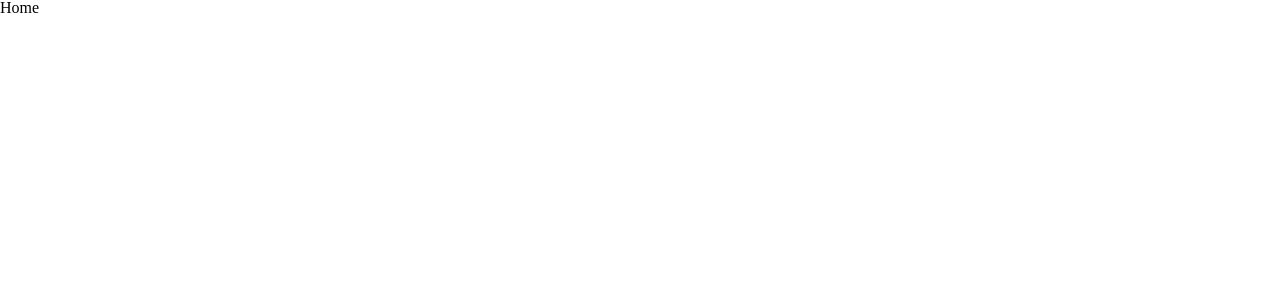
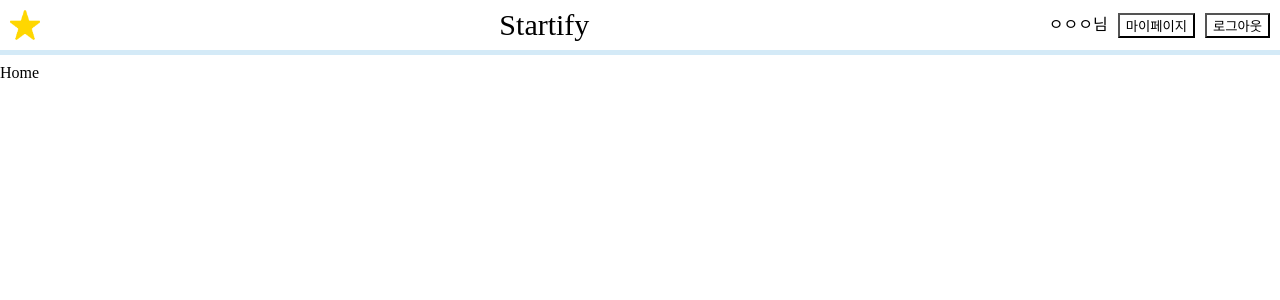
Before and after one commit to hansub1n/Startify, a React (Vite) app: page / in a window 1280 px wide. Shown: the top 300 px of the page. Built offline with nearby package versions, Linux system fonts and the light colour scheme.

Commit message:
style: 특정 페이지에 적용될 Layout 생성 및 적용
login, signup페이지에 적용X
NotFound페이지 적용하여 설정되지 않은 path진입시 메인페이지로 이동

```diff
--- a/eslint.config.js
+++ b/eslint.config.js
@@ -30,7 +30,8 @@ export default [
             ...reactHooks.configs.recommended.rules,
             "react/jsx-no-target-blank": "off",
             "react-refresh/only-export-components": ["warn", { allowConstantExport: true }],
-            "no-unused-vars": "off"
+            "no-unused-vars": "off",
+            "react/prop-types": "off"
         }
     }
 ];
--- /dev/null
+++ b/src/components/Layout/LayoutHeader.jsx
@@ -0,0 +1,64 @@
+import styled from "styled-components";
+import temporalLogo from "../../assets/temporalLogo.png";
+import Button from "../common/Button";
+
+const LayoutHeader = () => {
+    const isLogin = true;
+    // const isLogin = localStorage.getItem(userToken) ? true : false
+    const userName = "ㅇㅇㅇ";
+    // const userName = localStorage.getItem(userName)
+    return (
+        <Header>
+            <HeaderNav>
+                <LogoImg src={temporalLogo} alt="로고이미지" />
+                <HeaderTitle>Startify</HeaderTitle>
+                <LoginUl>
+                    {isLogin ? (
+                        <>
+                            <p>{userName}님</p>
+                            <Button>마이페이지</Button>
+                            <Button>로그아웃</Button>{" "}
+                        </>
+                    ) : (
+                        <>
+                            <Button>로그인</Button>
+                            <Button>회원가입</Button>
+                        </>
+                    )}
+                </LoginUl>
+            </HeaderNav>
+        </Header>
+    );
+};
+
+export default LayoutHeader;
+
+const Header = styled.header`
+    /* position: fixed; */
+    margin-bottom: 10px;
+`;
+
+const HeaderNav = styled.nav`
+    display: flex;
+    flex-direction: row;
+    justify-content: space-between;
+    border-bottom: 5px solid #d4eaf7;
+    padding: 10px;
+`;
+
+const LogoImg = styled.img`
+    width: 30px;
+    height: 30px;
+`;
+
+const HeaderTitle = styled.h1`
+    font-size: 30px;
+`;
+
+const LoginUl = styled.ul`
+    display: flex;
+    flex-direction: row;
+    justify-content: center;
+    align-items: center;
+    gap: 10px;
+`;
--- /dev/null
+++ b/src/components/common/Button.jsx
@@ -0,0 +1,12 @@
+import React from "react";
+import styled from "styled-components";
+
+const Button = ({ children, onClick }) => {
+    return <StyledButton onClick={onClick}>{children}</StyledButton>;
+};
+
+export default Button;
+
+const StyledButton = styled.button`
+    background-color: ${({ $backgroundColor }) => ($backgroundColor ? $backgroundColor : "white")};
+`;
--- /dev/null
+++ b/src/pages/NotFound.jsx
@@ -0,0 +1,8 @@
+import React from "react";
+import { Navigate } from "react-router-dom";
+
+const NotFound = () => {
+    return <Navigate to="/" replace={true} />;
+};
+
+export default NotFound;
--- /dev/null
+++ b/src/shared/Layout.jsx
@@ -0,0 +1,23 @@
+import React from "react";
+import { Outlet } from "react-router-dom";
+import styled from "styled-components";
+import LayoutHeader from "../components/Layout/LayoutHeader";
+
+const Layout = () => {
+    return (
+        <>
+            <LayoutHeader />
+            <Outlet />
+            {/* <LayoutFooter>@copyright. 리액트도14경</LayoutFooter> */}
+        </>
+    );
+};
+
+export default Layout;
+
+const LayoutFooter = styled.footer`
+    display: flex;
+    flex-direction: row;
+    justify-content: center;
+    align-items: center;
+`;
--- a/src/shared/Router.jsx
+++ b/src/shared/Router.jsx
@@ -8,19 +8,24 @@ import Form from "../pages/Form";
 import Login from "../pages/Login";
 import SignUp from "../pages/Signup";
 import ModifyProfile from "../pages/ModifyProfile";
+import Layout from "./Layout";
+import NotFound from "../pages/NotFound";
 
 const Router = () => {
     return (
         <BrowserRouter>
             <Routes>
+                <Route path="" element={<Layout />}>
                     <Route path="/" element={<Home />} />
                     <Route path="/detail" element={<Detail />} />
                     <Route path="/mypage" element={<MyPage />} />
                     <Route path="/search" element={<Search />} />
                     <Route path="/form" element={<Form />} />
+                    <Route path="/modify-profile" element={<ModifyProfile />} />
+                </Route>
                 <Route path="/login" element={<Login />} />
                 <Route path="/signup" element={<SignUp />} />
-				<Route path="/modify-profile" element={<ModifyProfile />} />
+                <Route path="*" element={<NotFound />} />
             </Routes>
         </BrowserRouter>
     );
```
Also changed, not shown: src/assets/temporalLogo.png (added). Lines whose indentation alone changed are shown as unchanged.
